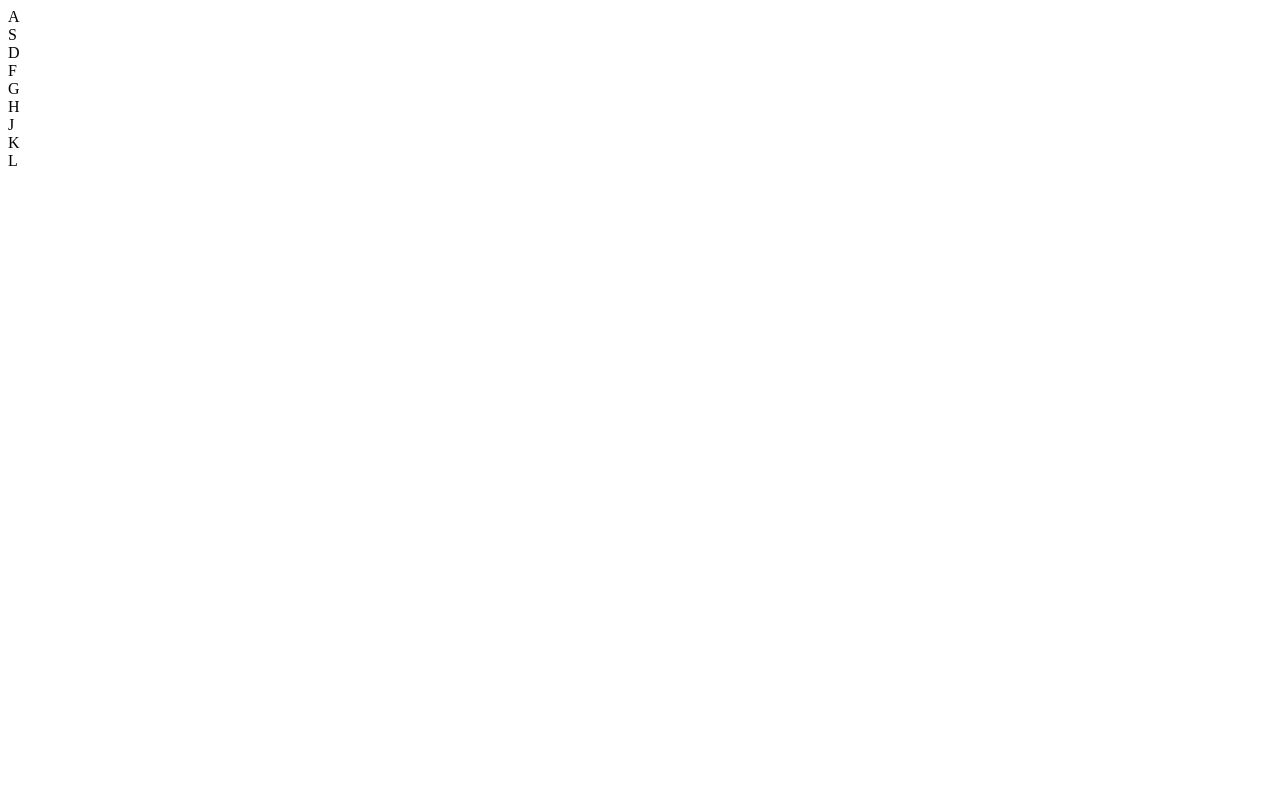
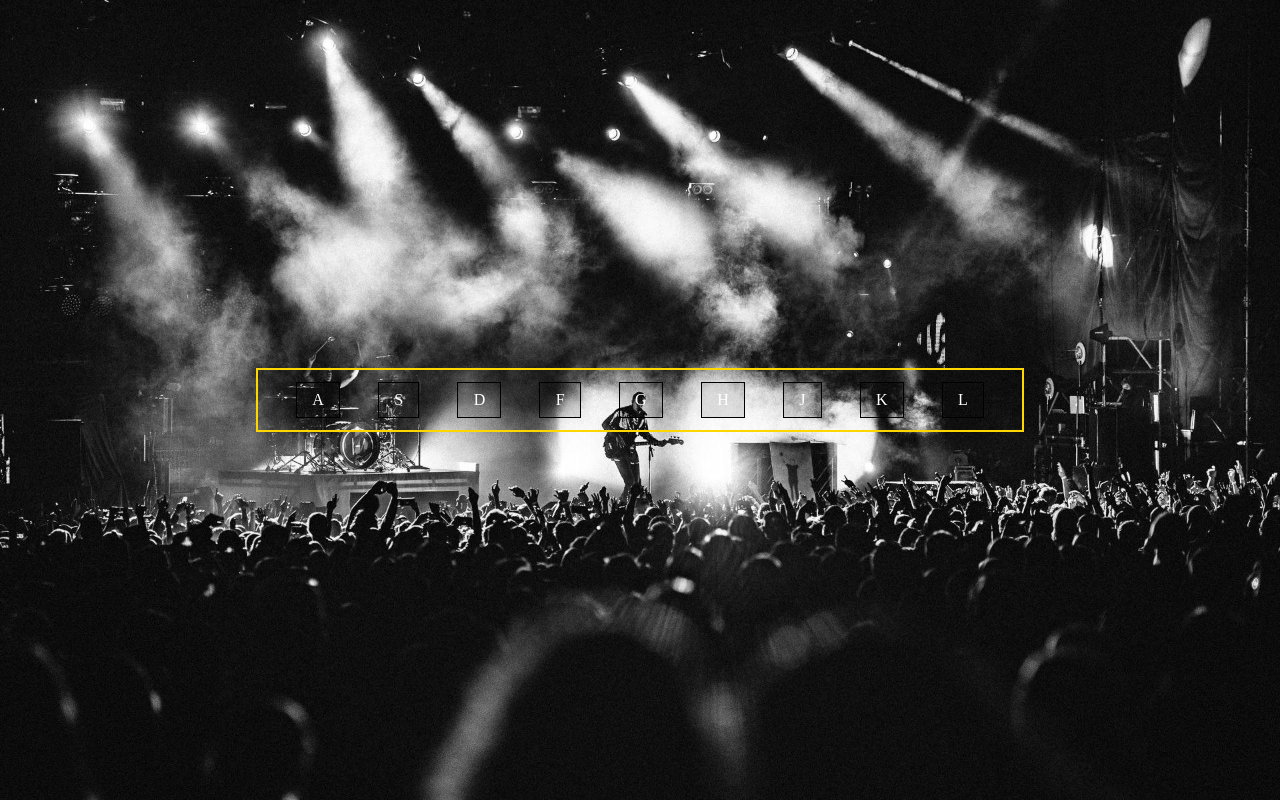
Before and after one commit to Madjob23/odin-drumkit, a plain HTML site: page index.html in a window 1280 px wide. Drawn offline with Linux system fonts and the light colour scheme.

Commit message:
Style the keys

```diff
--- a/index.html
+++ b/index.html
@@ -4,6 +4,7 @@
     <meta charset="UTF-8">
     <meta name="viewport" content="width=device-width, initial-scale=1.0">
     <title>Drums!</title>
+    <link rel="stylesheet" href="style.css">
 </head>
 <body>
     <div class="keys">
--- a/style.css
+++ b/style.css
@@ -9,4 +9,23 @@ body {
     background-size: cover;
     background-repeat: no-repeat;
     height: 100vh;
+    align-content: center;
 }
+
+.keys {
+    background-color: transparent;
+    display: flex;
+    justify-content: space-evenly;
+    margin: 0 20%;
+    border: 2px solid gold;
+    padding: 1% 0;
+    /* box-shadow: ; */
+}
+
+.key {
+    background-color: rgba(0, 0, 0, 0.1);
+    border: 1px solid black;
+    color: white;
+    padding: 1% 2%;
+    align-content: center;
+}
```
Also changed, not shown: script.js (added).
